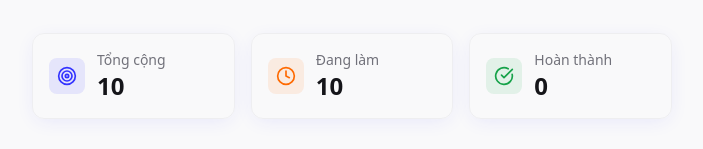
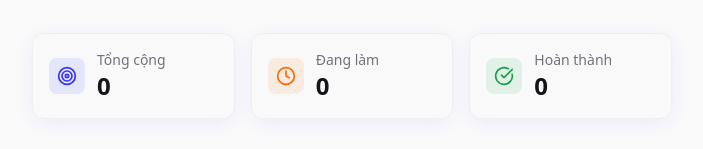
Before and after one commit to trungenglish/todolist-test, a React (Vite) app in the folder web/: page / in a window 1280 px wide. Shown: the part 131-280 px from the top of the page, without its empty margins (288-991 px from the left). Built offline with nearby package versions, Linux system fonts and the light colour scheme.

Commit message:
feat: finish ui and function

```diff
--- a/web/src/pages/TodoPage/components/TodoStats.tsx
+++ b/web/src/pages/TodoPage/components/TodoStats.tsx
@@ -22,7 +22,7 @@
                     </div>
                     <div>
                         <p className="text-sm text-[hsl(var(--muted-foreground))]">Tổng cộng</p>
-                        <p className="text-2xl font-bold text-[hsl(var(--foreground))]">10</p>
+                        <p className="text-2xl font-bold text-[hsl(var(--foreground))]">{stats.total}</p>
                     </div>
                 </div>
             </div>
@@ -34,7 +34,7 @@
                     </div>
                     <div>
                         <p className="text-sm text-[hsl(var(--muted-foreground))]">Đang làm</p>
-                        <p className="text-2xl font-bold text-[hsl(var(--foreground))]">10</p>
+                        <p className="text-2xl font-bold text-[hsl(var(--foreground))]">{stats.active}</p>
                     </div>
                 </div>
             </div>
```
